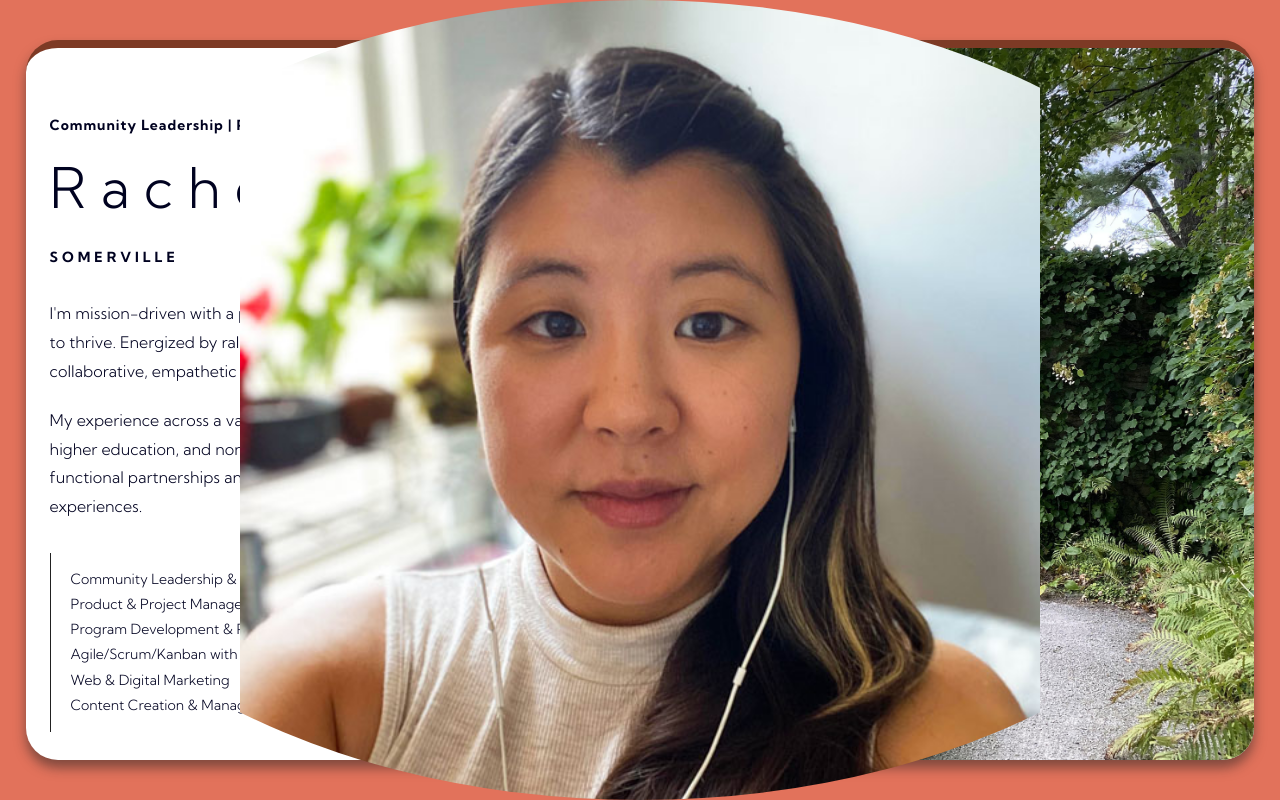
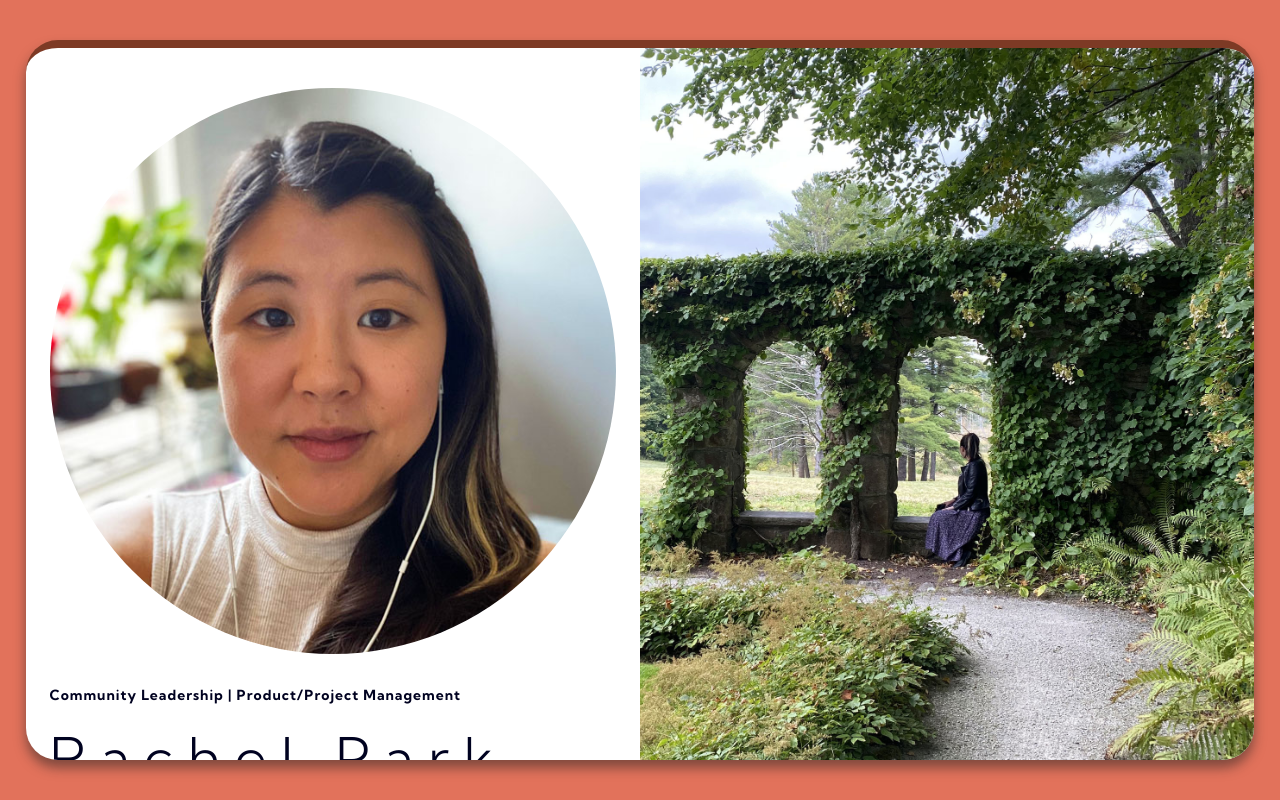
Before and after one commit to chrisintae/2022-rp-flagship, a Next.js app: page / in a window 1280 px wide. Built offline with nearby package versions, Linux system fonts and the light colour scheme; no server answers.

Commit message:
Remove: next/image

```diff
--- a/next.config.js
+++ b/next.config.js
@@ -1,7 +1,4 @@
-const withImages = require("next-images");
-
-module.exports =
-  ({
+module.exports = {
   pageExtensions: ["tsx"],
   webpack: (config, { buildId, dev, isServer, defaultLoaders, webpack }) => {
     config.module.rules.push(
@@ -19,9 +16,4 @@ module.exports =
     );
     return config;
   },
-  },
-  withImages({
-    webpack(config, options) {
-      return config;
-    },
-  }));
+};
--- a/package.json
+++ b/package.json
@@ -17,7 +17,6 @@
     "gray-matter": "^4.0.2",
     "js-yaml": "^4.0.0",
     "next": "10.1.2",
-    "next-images": "^1.8.4",
     "next-mdx-remote": "^2.1.3",
     "normalize.css": "^8.0.1",
     "react": "17.0.2",
--- a/src/pages/index.tsx
+++ b/src/pages/index.tsx
@@ -1,4 +1,4 @@
-import Image from "next/image";
+// import Image from "next/image";
 
 import Layout from "../components/Layout";
 import BasicMeta from "../components/meta/BasicMeta";
@@ -18,11 +18,7 @@ export default function Index() {
           <div className={styles.container}>
             <div className={styles["heading-container"]}>
               <div className={styles["image-container"]}>
-                <Image
-                  alt="headshot"
-                  src="/images/rpark-headshot.jpg"
-                  layout="fill"
-                />
+                <img alt="headshot" src="/images/rpark-headshot.jpg" />
               </div>
 
               <img />
```
Also changed, not shown: 1 other file (tests, documents, lock files or other folders). Lines whose indentation alone changed are shown as unchanged.
